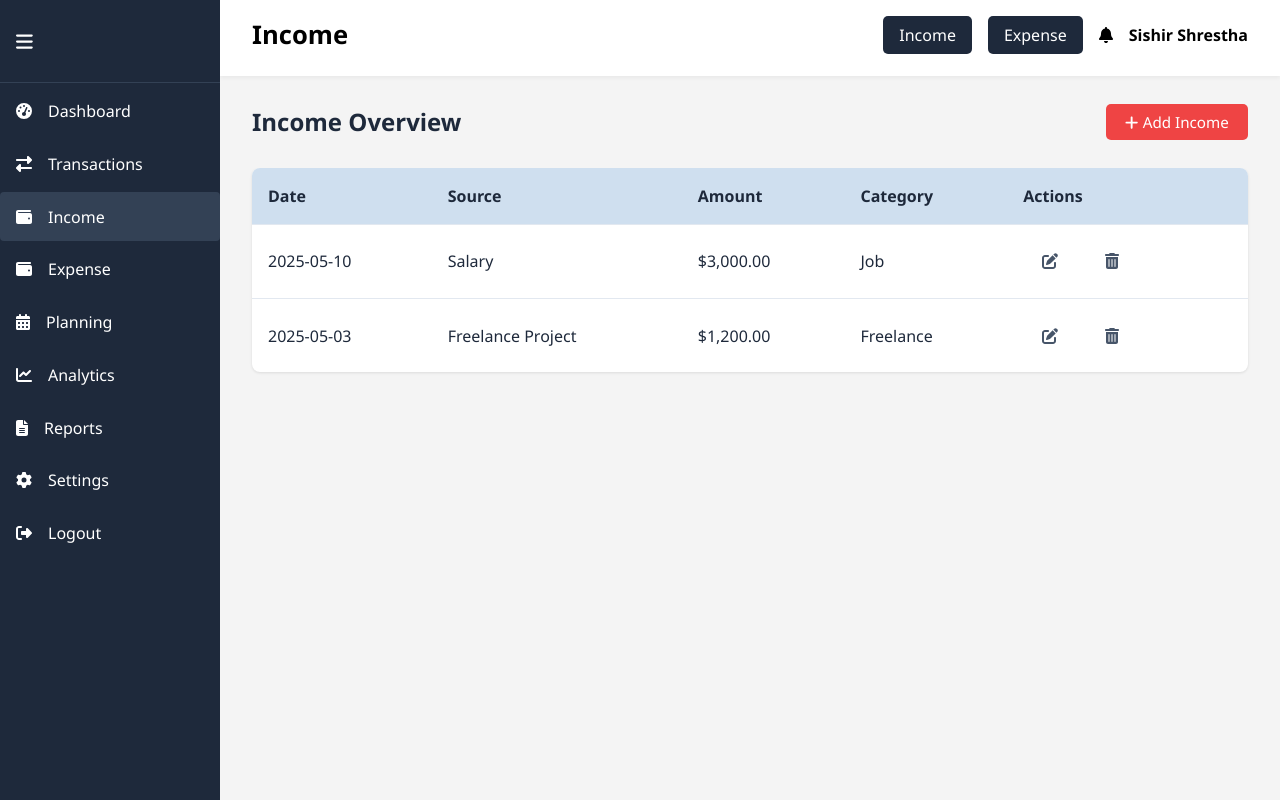
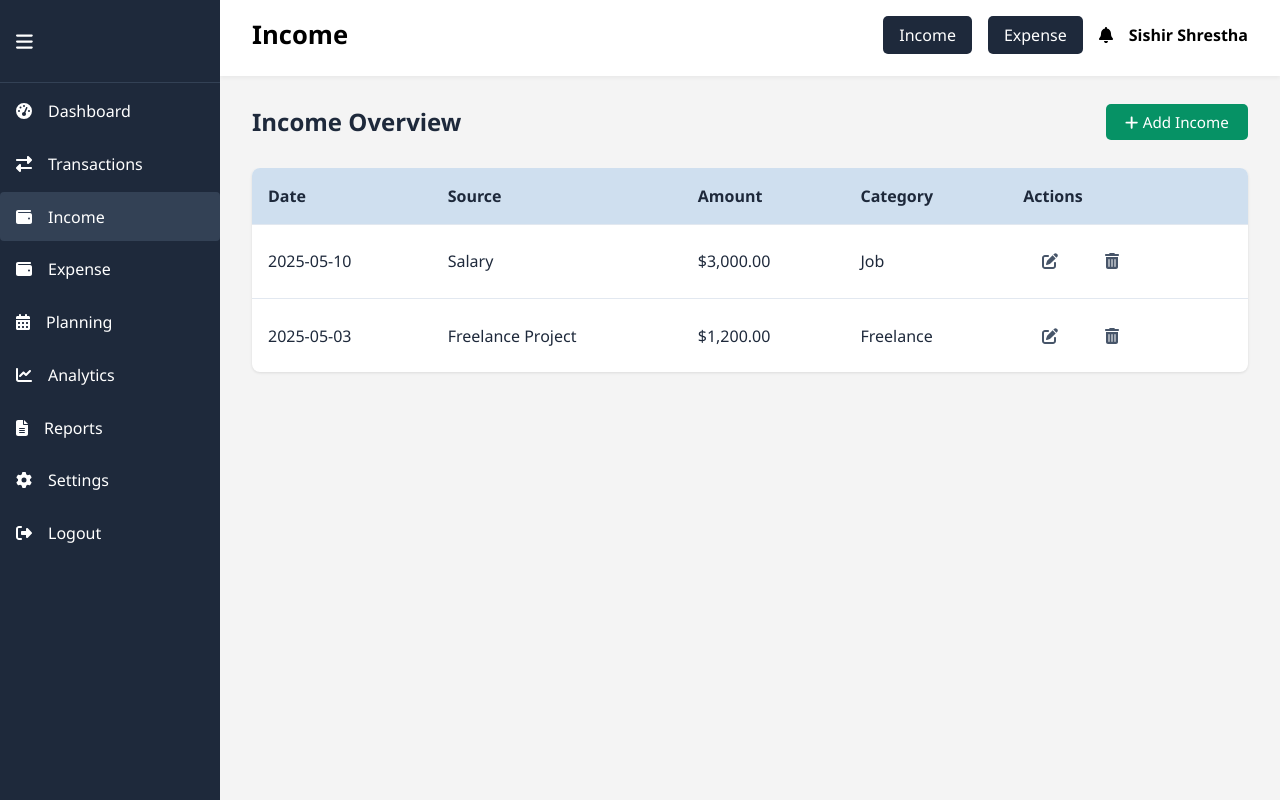
Before and after one commit to lucifer-699/FinanceManager-React, a React (Vite) app: page /income in a window 1280 px wide. Built offline with nearby package versions, Linux system fonts and the light colour scheme.

Commit message:
few css changes

```diff
--- a/src/assets/css/income.css
+++ b/src/assets/css/income.css
@@ -199,8 +199,8 @@ body, html {
   color: #1e293b;
 }
 
-.add-btn {
-  background-color: #10b981;
+.addbtn {
+  background-color: #069265;
   color: white;
   border: none;
   padding: 0.5rem 1.2rem;
@@ -210,8 +210,8 @@ body, html {
   transition: background-color 0.3s ease;
 }
 
-.add-btn:hover {
-  background-color: #059669;
+.addbtn:hover {
+  background-color: darkgreen;
 }
 
 .table-section {
--- a/src/components/Income.tsx
+++ b/src/components/Income.tsx
@@ -110,7 +110,7 @@ useEffect(() => {
 
         <section className="section-header">
           <h2>Income Overview</h2>
-          <button className="add-btn"><FontAwesomeIcon icon={faPlus}/> Add Income</button>
+          <button className="addbtn"><FontAwesomeIcon icon={faPlus}/> Add Income</button>
         </section>
 
         <section className="table-section">
```
